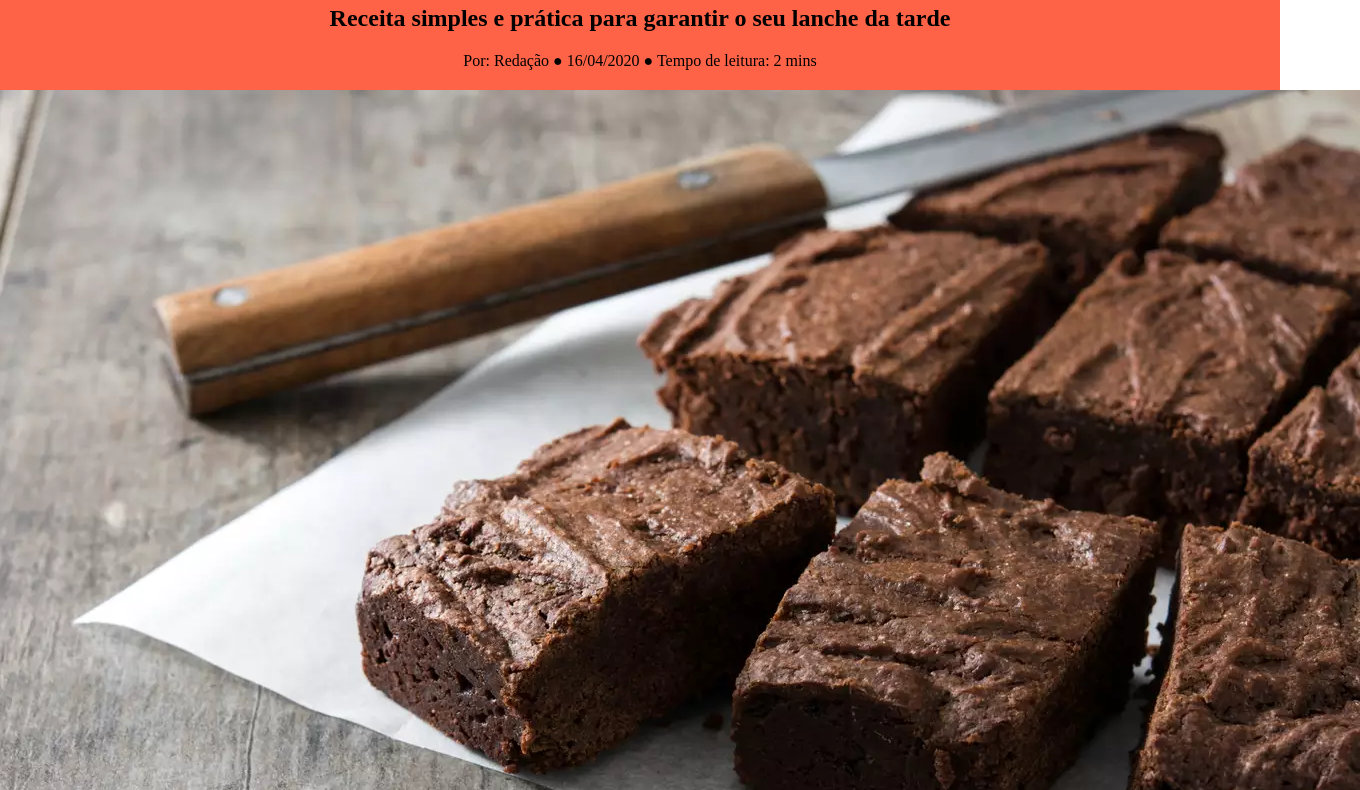
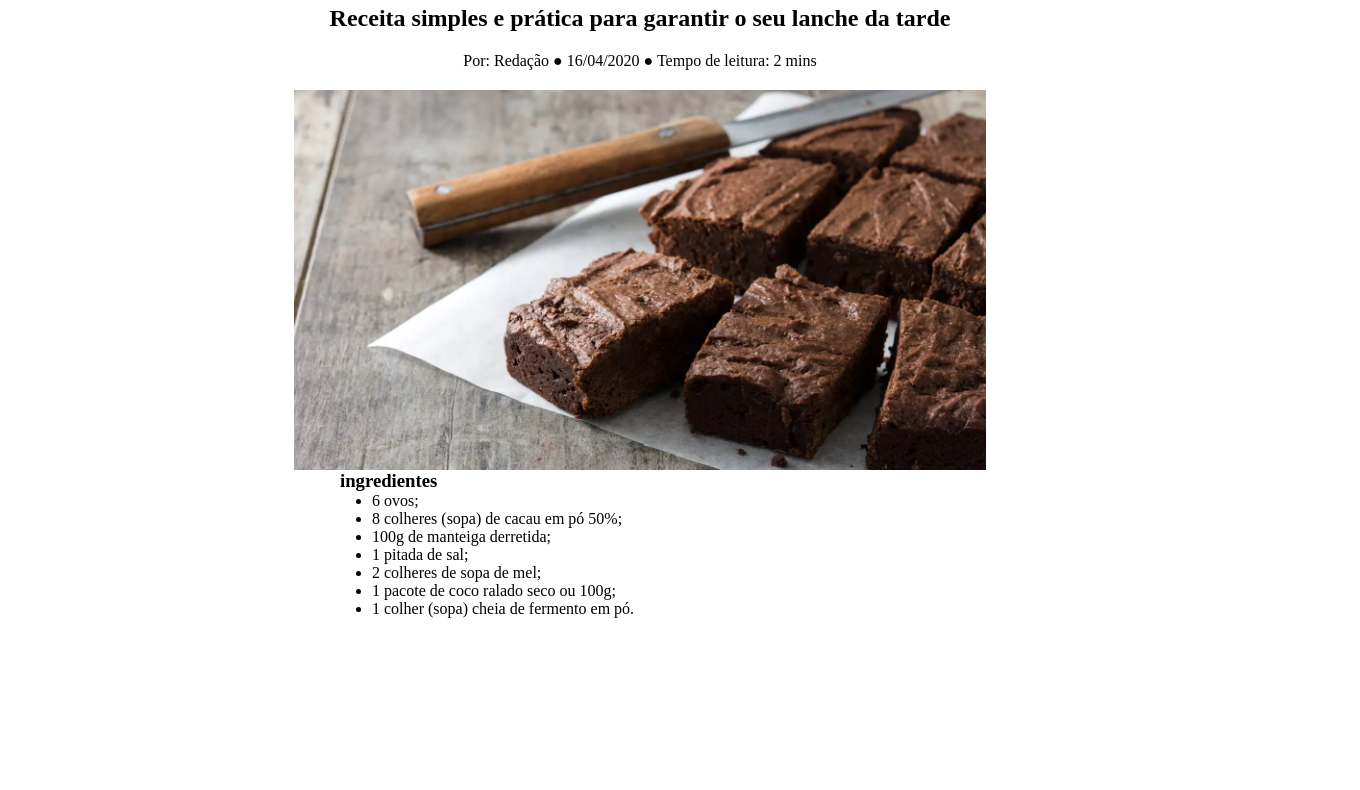
Before and after one commit to GABRIELDOMINGUESR/receita-bolo, a plain HTML site: page index.html in a window 1280 px wide. Shown: the part 192-982 px from the top of the page, 1360 px wide, since content can reach past the window. After the commit the page ends 810 px from the top, so only its background shows below. Drawn offline with Linux system fonts and the light colour scheme.

Commit message:
versaoNova

```diff
--- a/index.html
+++ b/index.html
@@ -1,21 +1,54 @@
+
 <!DOCTYPE html>
 <html lang="pt-BR">
 <head>
     <meta charset="UTF-8">
     <meta name="viewport" content="width=device-width, initial-scale=1.0">
-    <title>Como fazer bolo de chocolate sem farinha - Smart Fit News</title>
-    <link rel="stylesheet" href="./style.css">
+    <title>Como fazer bolo de chocolate sem farinha - Smart fit news</title>
+<link rel="stylesheet" href="./style.css">
 </head>
 <body>
+
     <header>
-        <img src="./img/logo.svg" alt="logo da smart fit" class="logo">
+        <img src="./img/logo.svg" alt="logo da smartfit" class="Logo">
     </header>
+
+
     <main>
+
+        <section class="intro-container">
         <h1 class="titulo">Como fazer bolo de chocolate sem farinha</h1>
-        <h2 class="subtitulo">Receita simples e prática para garantir o seu lanche da tarde</h2>
-        <p class="info">Por: Redação ● 16/04/2020 ● Tempo de leitura: 2 mins</p>
-        <img class="foto-bolo" src="./img/receita-sem-farinha.webp" alt="Pedaços de bolo de chocolate">
+        <h2 class="subtitulo">Receita simples e prática para garantir o seu lanche da tarde
+        </h2>
+        <p class="info">Por: Redação ● 16/04/2020 ● Tempo de leitura: 2 mins
+        </p>
+        <img src="./img/ImagemReceita.webp" alt="Imagem bolo de chocolate fatiado" class="Foto1">
+        </section>
+        <section class="ingredientes-container">
+            <h3>ingredientes</h3>
+           <ul>
+               <li>6 ovos;</li>
+               <li>8 colheres (sopa) de cacau em pó 50%;</li>
+               <li>100g de manteiga derretida;</li>
+               <li>1 pitada de sal;</li>
+               <li>2 colheres de sopa de mel;</li>
+               <li>1 pacote de coco ralado seco ou 100g;</li>
+               <li>1 colher (sopa) cheia de fermento em pó.</li>
+           </ul>
+        </section class="ingredientes-container">
+
+        <section class="preparo-container">
+
+
+
+        </section class="ingredientes">
+
+
+
     </main>
+
     <footer></footer>
+
+
 </body>
 </html>
--- a/style.css
+++ b/style.css
@@ -1,21 +1,53 @@
-* {
+*{
     padding: 0;
     margin: 0;
 }
 header{
     height: 100px;
     background-color: black;
+
 }
 
-.logo{
+.Logo{
     height: 80px;
+
 }
 
-main {
+.Foto1{
+    height: 380px;
+}
+
+main{
+    display: flex;
+    padding-top: 40px;
+    flex-direction: column;
+    align-items: center;
+
+
+}
+
+.titulo {
+    font-size: xx-large;
+    font-family: sans-serif;
+
+}
+
+
+.intro-container {
     display: flex;
     flex-direction: column;
-    background-color: tomato;
-    padding-top: 40px ;
     align-items: center;
     gap: 20px;
+
 }
+.foto-bolo{
+    width: 380px;
+}
+
+.ingredientes-container{
+ width: 600px;
+}
+
+.ingredientes-container ul{
+    padding-left: 32px;
+}
```
Also changed, not shown: img/ImagemReceita.webp (renamed from img/receita-sem-farinha.webp).
